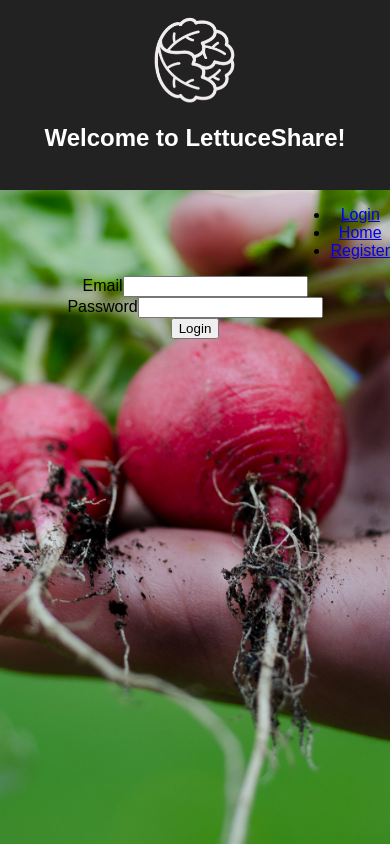
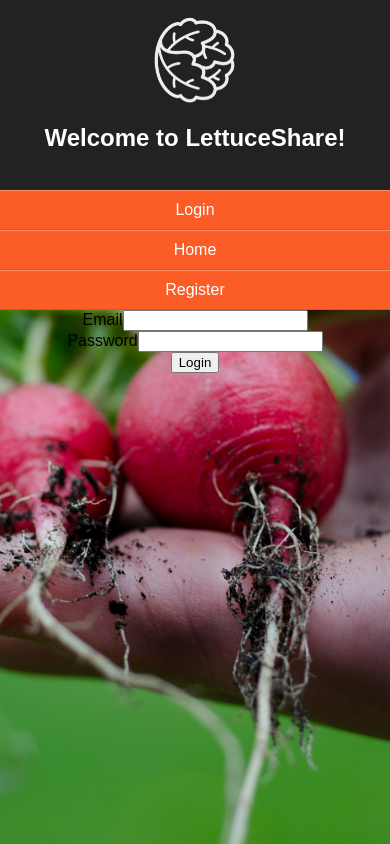
Before and after one commit to MathewKostiuk/lettuce-share-react-on-rails, a React (Create React App) app in the folder lettuce-share-api/lettuce-share-client/: page / in a window 390 px wide. Built offline with nearby package versions, Linux system fonts and the light colour scheme; no server answers.

Commit message:
implemented nav bar with flex box

```diff
--- a/lettuce-share-api/lettuce-share-client/src/Components/Navigation.js
+++ b/lettuce-share-api/lettuce-share-client/src/Components/Navigation.js
@@ -6,11 +6,11 @@ class Navigation extends Component {
   render() {
     return (
       <header>
-        <nav className='navigation'>
-          <ul>
-            <li><Link to='/login'>Login</Link></li>
-            <li><Link to='/posts'>Home</Link></li>
-            <li><Link to='/register'>Register</Link></li>
+        <nav>
+          <ul className='navigation'>
+            <li><Link to='/login' className='nav-link'>Login</Link></li>
+            <li><Link to='/posts' className='nav-link'>Home</Link></li>
+            <li><Link to='/register' className='nav-link'>Register</Link></li>
           </ul>
         </nav>
       </header>
--- a/lettuce-share-api/lettuce-share-client/src/Styles/App.css
+++ b/lettuce-share-api/lettuce-share-client/src/Styles/App.css
@@ -30,8 +30,6 @@ body {
 
 html {
   min-width: 100%;
-  /*min-height: 100%;*/
-  /*background-position: top center;*/
   background: #61BD34 url(../radish2.jpg) no-repeat center center fixed;
   background-size: cover;
 }
--- a/lettuce-share-api/lettuce-share-client/src/Styles/Navigation.css
+++ b/lettuce-share-api/lettuce-share-client/src/Styles/Navigation.css
@@ -1,5 +1,35 @@
 .navigation {
+  list-style: none;
+  margin: 0;
+  background: #FC5D26;
   display: flex;
   flex-flow: row wrap;
-  justify-content: flex-end;
+  justify-content: flex-start;
 }
+
+.nav-link {
+  text-decoration: none;
+  display: block;
+  padding: 1em;
+  color: white;
+}
+
+@media all and (max-width: 800px) {
+  .navigation{
+    justify-content: space-around;
+  }
+}
+
+@media all and (max-width: 500px) {
+  .navigation {
+    flex-flow: column wrap;
+    padding: 0;
+  }
+
+  .nav-link {
+    padding: 10px;
+    text-align: center;
+    border-top: 1px solid rgba(255,255,255,0.3);
+    border-bottom: 1px solid rgba(0,0,0,0.1);
+  }
+}
```
Also changed, not shown: lettuce-share-api/lettuce-share-client/public/manifest.json.
